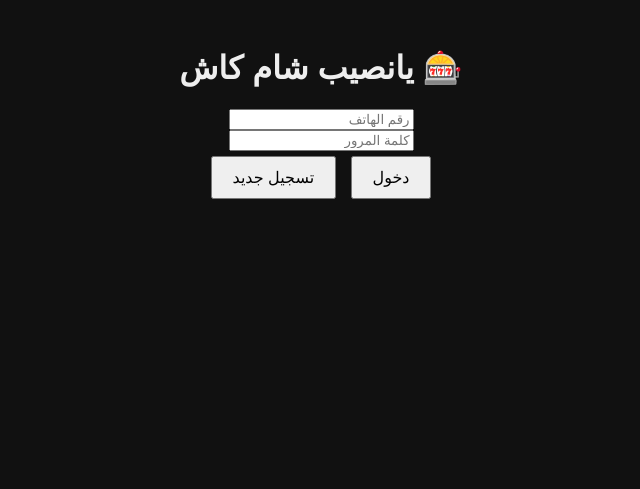
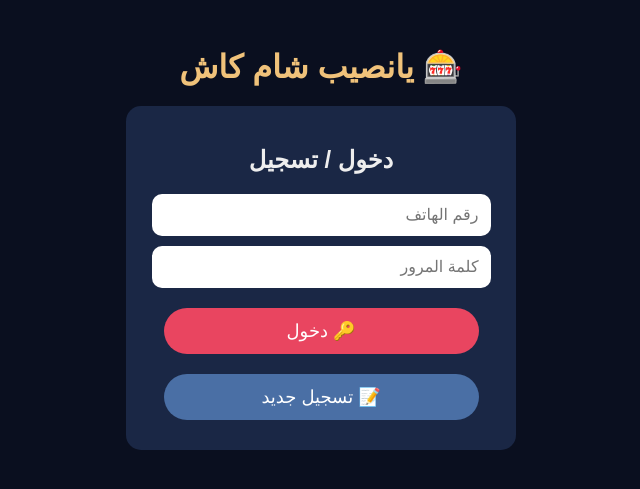
Before and after one commit to hafezsalahali9-stack/Looo, a Flask app: page / in a window 1280 px wide. Shown: the top 489 px of the page, without its empty margins (319-959 px from the left). Run offline with Flask 3, Linux system fonts and the light colour scheme; data comes from the database, SQL or seed files in the repository.

Commit message:
Update index.html

```diff
--- a/templates/index.html
+++ b/templates/index.html
@@ -5,72 +5,142 @@
     <meta name="viewport" content="width=device-width, initial-scale=1.0">
     <title>يانصيب شام كاش</title>
     <style>
-        body { font-family: sans-serif; background: #111; color: #eee; text-align: center; padding: 20px; }
-        button { padding: 10px 20px; margin: 5px; font-size: 16px; }
+        body {
+            font-family: Arial, sans-serif;
+            background: #0a0f1f;
+            color: #eee;
+            text-align: center;
+            padding: 20px;
+        }
+        .card {
+            background: #1a2745;
+            padding: 20px;
+            border-radius: 15px;
+            margin: 15px auto;
+            max-width: 350px;
+        }
+        input {
+            display: block;
+            width: 90%;
+            margin: 10px auto;
+            padding: 12px;
+            border-radius: 10px;
+            border: none;
+            font-size: 16px;
+        }
+        button {
+            background: #e94560;
+            color: white;
+            border: none;
+            padding: 12px 30px;
+            border-radius: 25px;
+            font-size: 18px;
+            margin: 10px;
+            cursor: pointer;
+            width: 90%;
+        }
+        button:active { transform: scale(0.95); }
         .hidden { display: none; }
+        h1 { color: #f0c27a; margin: 20px 0; }
+        .info { background: #0f3460; padding: 10px; border-radius: 10px; margin: 10px 0; }
     </style>
 </head>
 <body>
     <div id="authSection">
         <h1>🎰 يانصيب شام كاش</h1>
-        <input type="text" id="phoneInput" placeholder="رقم الهاتف"><br>
-        <input type="password" id="passwordInput" placeholder="كلمة المرور"><br>
-        <button onclick="login()">دخول</button>
-        <button onclick="register()">تسجيل جديد</button>
+        <div class="card">
+            <h2>دخول / تسجيل</h2>
+            <input type="text" id="phoneInput" placeholder="رقم الهاتف">
+            <input type="password" id="passwordInput" placeholder="كلمة المرور">
+            <button onclick="login()">🔑 دخول</button>
+            <button onclick="register()" style="background:#4a6fa5;">📝 تسجيل جديد</button>
+        </div>
     </div>
+
     <div id="mainSection" class="hidden">
         <h1>🎰 يانصيب شام كاش</h1>
-        <p>رصيد: <span id="balance">0</span> ل.س</p>
-        <p>بطاقات: <span id="ticketCount">0</span>/50</p>
-        <button onclick="buyTicket()">شراء بطاقة (10,000 ل.س)</button>
-        <button onclick="logout()">تسجيل خروج</button>
+        <div class="card">
+            <div class="info">💰 الرصيد: <span id="balance">0</span> ل.س</div>
+            <div class="info">🎫 البطاقات المباعة: <span id="ticketCount">0</span> / 50</div>
+            <button onclick="buyTicket()">🛒 اشترِ بطاقة (10,000 ل.س)</button>
+            <button onclick="logout()" style="background:#555;">🚪 تسجيل خروج</button>
+        </div>
     </div>
+
     <script>
-        let currentUser = null;
-        let appState = { ticket_count: 0 };
         async function apiFetch(url, method = 'GET', body = null) {
-            const options = { method, headers: { 'Content-Type': 'application/json' } };
-            if (body) options.body = JSON.stringify(body);
-            const res = await fetch(url, options);
-            return await res.json();
+            try {
+                const options = { method, headers: { 'Content-Type': 'application/json' } };
+                if (body) options.body = JSON.stringify(body);
+                const res = await fetch(url, options);
+                const data = await res.json();
+                return data;
+            } catch (e) {
+                alert('خطأ في الاتصال بالخادم');
+                return { error: 'فشل الاتصال' };
+            }
         }
+
         async function fetchState() {
             const data = await apiFetch('/api/state');
             if (data.logged_in) {
                 document.getElementById('authSection').classList.add('hidden');
                 document.getElementById('mainSection').classList.remove('hidden');
-                currentUser = data.user;
-                document.getElementById('balance').textContent = currentUser.balance;
-                document.getElementById('ticketCount').textContent = data.ticket_count;
+                document.getElementById('balance').textContent = (data.user.balance || 0).toLocaleString();
+                document.getElementById('ticketCount').textContent = data.ticket_count || 0;
             } else {
                 document.getElementById('authSection').classList.remove('hidden');
                 document.getElementById('mainSection').classList.add('hidden');
             }
         }
+
         async function login() {
             const phone = document.getElementById('phoneInput').value.trim();
             const password = document.getElementById('passwordInput').value.trim();
-            if (!phone || !password) return alert('املأ الحقول');
+            if (!phone || !password) {
+                alert('الرجاء إدخال رقم الهاتف وكلمة المرور');
+                return;
+            }
             const data = await apiFetch('/api/login', 'POST', { phone, password });
-            if (data.error) alert(data.error); else fetchState();
+            if (data.error) {
+                alert('❌ ' + data.error);
+            } else {
+                fetchState();
+            }
         }
+
         async function register() {
             const phone = document.getElementById('phoneInput').value.trim();
             const password = document.getElementById('passwordInput').value.trim();
-            if (!phone || !password) return alert('املأ الحقول');
+            if (!phone || !password) {
+                alert('الرجاء إدخال رقم الهاتف وكلمة المرور');
+                return;
+            }
             const data = await apiFetch('/api/register', 'POST', { phone, password });
-            if (data.error) alert(data.error); else fetchState();
+            if (data.error) {
+                alert('❌ ' + data.error);
+            } else {
+                alert('✅ ' + data.message);
+                fetchState();
+            }
         }
+
         async function logout() {
             await apiFetch('/api/logout', 'POST');
-            currentUser = null;
-            location.reload();
+            window.location.reload();
         }
+
         async function buyTicket() {
             const data = await apiFetch('/api/buy', 'POST');
-            if (data.error) alert(data.error); else fetchState();
+            if (data.error) {
+                alert('❌ ' + data.error);
+            } else {
+                alert('✅ ' + data.message);
+                fetchState();
+            }
         }
-        setInterval(fetchState, 2000);
+
+        setInterval(fetchState, 3000);
         window.onload = fetchState;
     </script>
 </body>
```
